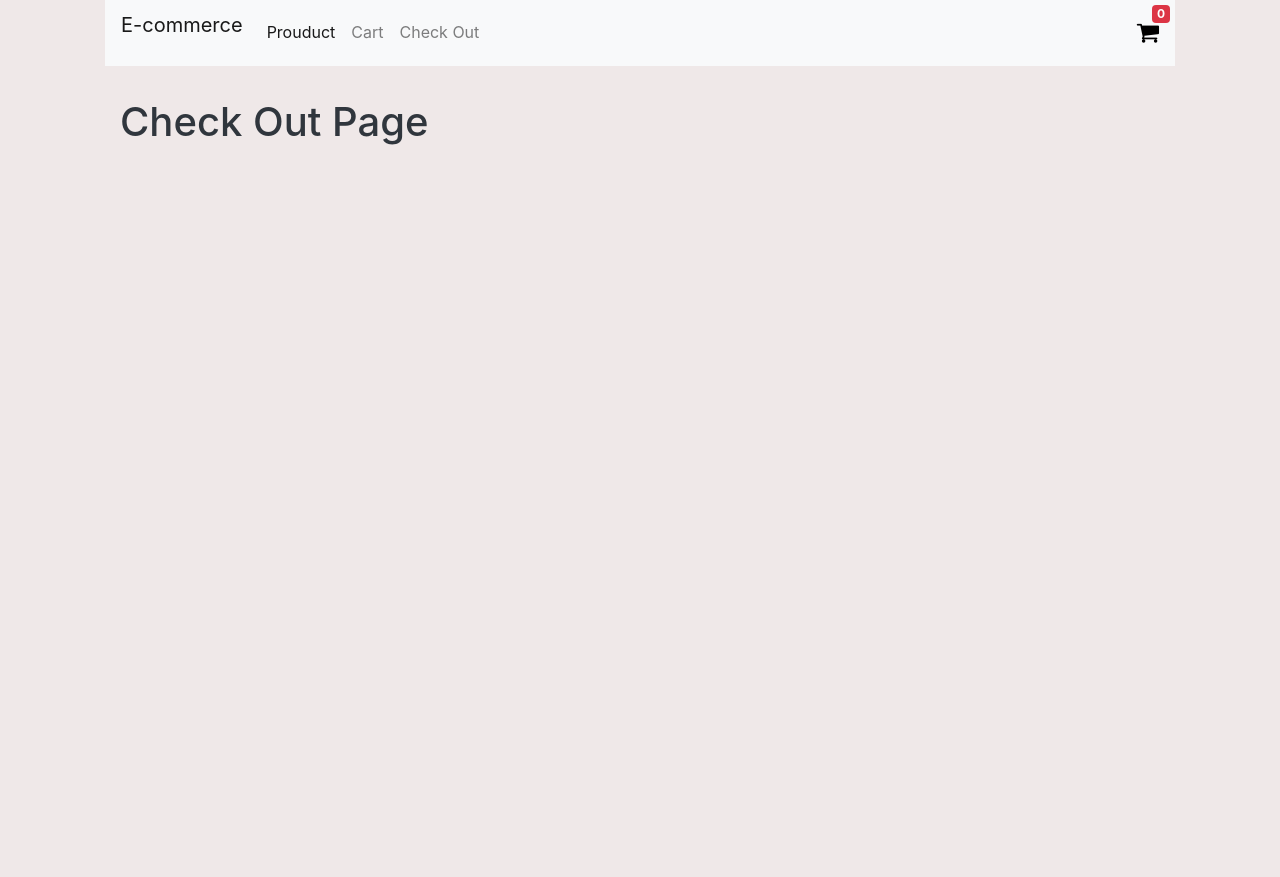
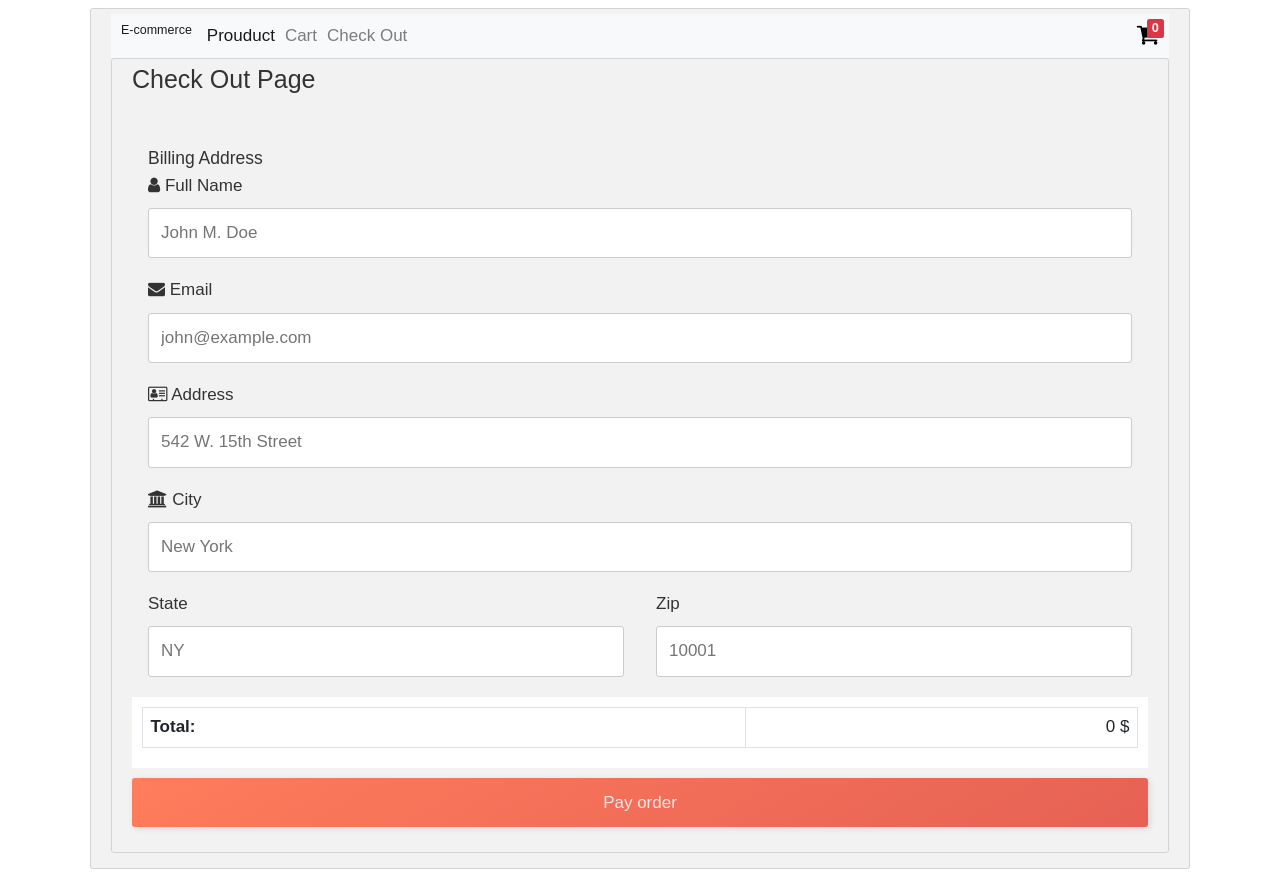
Before and after one commit to mohamed-ali-nemr/E-commerce, a React (Create React App) app: page /check-out in a window 1280 px wide. Before the commit the page ends 800 px from the top, so only its background shows below. Built offline with nearby package versions, Linux system fonts and the light colour scheme.

Commit message:
edit in checkout page

```diff
--- a/src/index.css
+++ b/src/index.css
@@ -280,3 +280,173 @@ code {
   font-family: source-code-pro, Menlo, Monaco, Consolas, "Courier New",
     monospace;
 }
+
+
+.quickcheckout-content.cart-content {
+  padding: 10px;
+  margin-bottom: 10px;
+  background-color: #fff;
+}
+.quickcheckout-content {
+  padding: 0px;
+  margin-bottom: 35px;
+}
+* {
+  -webkit-box-sizing: border-box;
+  -moz-box-sizing: border-box;
+  box-sizing: border-box;
+}
+user agent stylesheet
+div {
+  display: block;
+}
+body, .product-name.main-font, .gridlist .single-product .product-name, .gridlist .single-blog .blog-title, #title-holder #page-title {
+  font-family: 'Karla', sans-serif;
+}
+body {
+  color: #4C4C4C;
+  font-weight: 400;
+  width: 100%;
+  font-size: 14px;
+  line-height: 1.4;
+  transition: margin-left 500ms, margin-right 500ms;
+}
+body {
+  font-family: "Helvetica Neue",Helvetica,Arial,sans-serif;
+  font-size: 14px;
+  line-height: 1.42857143;
+  color: #333;
+  background-color: #fff;
+}
+html {
+  font-size: 10px;
+  -webkit-tap-highlight-color: rgba(0,0,0,0);
+}
+html {
+  font-family: sans-serif;
+  -webkit-text-size-adjust: 100%;
+  -ms-text-size-adjust: 100%;
+}
+:after, :before {
+  -webkit-box-sizing: border-box;
+  -moz-box-sizing: border-box;
+  box-sizing: border-box;
+}
+:after, :before {
+  -webkit-box-sizing: border-box;
+  -moz-box-sizing: border-box;
+  box-sizing: border-box;
+}
+
+
+body {
+  font-family: Arial;
+  font-size: 17px;
+  padding: 8px;
+}
+
+* {
+  box-sizing: border-box;
+}
+
+.row {
+  display: -ms-flexbox; /* IE10 */
+  display: flex;
+  -ms-flex-wrap: wrap; /* IE10 */
+  flex-wrap: wrap;
+  margin: 0 -16px;
+}
+
+.col-25 {
+  -ms-flex: 25%; /* IE10 */
+  flex: 25%;
+}
+
+.col-50 {
+  -ms-flex: 50%; /* IE10 */
+  flex: 50%;
+}
+
+.col-75 {
+  -ms-flex: 75%; /* IE10 */
+  flex: 75%;
+}
+
+.col-25,
+.col-50,
+.col-75 {
+  padding: 0 16px;
+}
+
+.container {
+  background-color: #f2f2f2;
+  padding: 5px 20px 15px 20px;
+  border: 1px solid lightgrey;
+  border-radius: 3px;
+}
+
+input[type=text] {
+  width: 100%;
+  margin-bottom: 20px;
+  padding: 12px;
+  border: 1px solid #ccc;
+  border-radius: 3px;
+}
+
+label {
+  margin-bottom: 10px;
+  display: block;
+}
+
+.icon-container {
+  margin-bottom: 20px;
+  padding: 7px 0;
+  font-size: 24px;
+}
+
+.btn {
+  background-color: #04AA6D;
+  color: white;
+  padding: 12px;
+  margin: 10px 0;
+  border: none;
+  width: 100%;
+  border-radius: 3px;
+  cursor: pointer;
+  font-size: 17px;
+}
+
+.btn:hover {
+  background-color: #45a049;
+}
+
+a {
+  color: #2196F3;
+}
+
+hr {
+  border: 1px solid lightgrey;
+}
+
+span.price {
+  float: right;
+  color: grey;
+}
+
+/* Responsive layout - when the screen is less than 800px wide, make the two columns stack on top of each other instead of next to each other (also change the direction - make the "cart" column go on top) */
+@media (max-width: 800px) {
+  .row {
+    flex-direction: column-reverse;
+  }
+  .col-25 {
+    margin-bottom: 20px;
+  }
+}
+
+th, td {
+  border-bottom: 1px solid #ddd;
+  text-align: left;
+  padding: 25px;
+  margin: 5px;
+
+}
--- a/src/pages/Cart.js
+++ b/src/pages/Cart.js
@@ -24,8 +24,7 @@ const Cart = (props) => {
         ))}
       </div>
       <br />
-      <h3>Total: {props.total}</h3>
-      <button className="btn btn-primary btn-block">Pay order</button>
+      <h3>Total: {props.total} $</h3>
     </div>
   );
 };
@@ -40,4 +39,6 @@ const mapStateToProps = (state) => {
   };
 };
 
+
+
 export default connect(mapStateToProps)(Cart);
--- a/src/pages/ChechOut.js
+++ b/src/pages/ChechOut.js
@@ -1,11 +1,145 @@
-import React from 'react'
+import React from "react";
+import { useState } from "react";
+import { connect } from "react-redux";
+import {clearCart} from "../store/actions/actions";
 
-const ChechOut = () => {
+
+const ChechOut = (props) => {
+
+  const handlePlaceOrder = () => {
+    // send the request to the server
+    // clear cart
+    props.clearCart();
+    alert('We recieved your order, and we are working on it.');
+};
+
   return (
     <div>
       <h1>Check Out Page </h1>
+<br/><br/>
+      {/* //first part from checkout */}
+      <div className="col-50">
+        <h3>Billing Address</h3>
+        <label htmlFor="fname">
+          <i className="fa fa-user"></i> Full Name
+        </label>
+        <input
+          type="text"
+          id="fname"
+          name="firstname"
+          placeholder="John M. Doe"
+        ></input>
+        <label htmlFor="email">
+          <i className="fa fa-envelope"></i> Email
+        </label>
+        <input
+          type="text"
+          id="email"
+          name="email"
+          placeholder="john@example.com"
+        ></input>
+        <label htmlFor="adr">
+          <i className="fa fa-address-card-o"></i> Address
+        </label>
+        <input
+          type="text"
+          id="adr"
+          name="address"
+          placeholder="542 W. 15th Street"
+        ></input>
+        <label htmlFor="city">
+          <i className="fa fa-institution"></i> City
+        </label>
+        <input type="text" id="city" name="city" placeholder="New York"></input>
+
+        <div className="row">
+          <div className="col-50">
+            <label htmlFor="state">State</label>
+            <input type="text" id="state" name="state" placeholder="NY"></input>
+          </div>
+          <div className="col-50">
+            <label htmlFor="zip">Zip</label>
+            <input type="text" id="zip" name="zip" placeholder="10001"></input>
+          </div>
+        </div>
+      </div>
+
+      {/* //seconed part from checkout */}
+      <div className="quickcheckout-content cart-content">
+        {props.cartItems.map((item, index) => (
+          <table key={index} className="quickcheckout-cart">
+            <thead>
+              <tr>
+                <td className="image">Image</td>
+                <td className="name">Product Name</td>
+                <td className="price1 hidden-xs hidden-sm">Price</td>
+                <td className="quantity">Quantity</td>
+                <td className="total text-right">Total</td>
+              </tr>
+            </thead>
+            <tbody>
+              <tr>
+                <td className="image">
+                  <img
+                    src={item.product.image}
+                    alt=""
+                    width="200"
+                    height="150"
+                  />
+                </td>
+
+                <td className="name card-body">
+                  <div>{item.product.title}</div>
+                </td>
+
+                <td className="card-text price1 hidden-xs hidden-sm">
+                  {item.product.price}
+                </td>
+
+                <td className="quantity">
+                  <div className="qty-block">{item.quantity}</div>
+                </td>
+
+                <td className="total text-right">
+                  {item.quantity * item.product.price} $
+                </td>
+              </tr>
+            </tbody>
+          </table>
+        ))}
+
+        <table className="table table-bordered total-list margin-b0">
+          <tbody>
+            <tr>
+              <td className="text-left" colSpan="4">
+                <b>Total:</b>
+              </td>
+              <td className="text-right">{props.total} $</td>
+            </tr>
+          </tbody>
+        </table>
+      </div>
+      <button className="btn btn-primary btn-block"  onClick={handlePlaceOrder}>Pay order</button>
+
     </div>
-  )
+
+  );
+};
+
+const mapStateToProps = (state) => {
+  return {
+    cartItems: state.cart,
+    total: state.cart.reduce(
+      (total, item) => total + item.quantity * item.product.price,
+      0
+    ),
+  };
+};
+
+const mapDispatchToProps = (dispatch) => {
+  return {
+      clearCart: () => dispatch(clearCart()),
+  };
 }
 
-export default ChechOut
+export default connect(mapStateToProps,mapDispatchToProps)(ChechOut);
--- a/src/store/actions/actions.js
+++ b/src/store/actions/actions.js
@@ -1,4 +1,4 @@
-import { ADD_TO_CART, REMOVE_FROM_CART } from "./types";
+import { ADD_TO_CART, REMOVE_FROM_CART, CLEAR_CART } from "./types";
 
 //action creator
 export function addToCart(productInfo, quantity) {
@@ -16,3 +16,10 @@ export function removeFromCart(index) {
     index,
   };
 }
+
+//action creator
+export function clearCart() {
+  return {
+    type: CLEAR_CART,
+  };
+}
--- a/src/store/actions/types.js
+++ b/src/store/actions/types.js
@@ -1,2 +1,3 @@
 export const ADD_TO_CART = "ADD_TO_CART";
 export const REMOVE_FROM_CART = "REMOVE_FROM_CART";
+export const CLEAR_CART = "CLEAR_CART";
--- a/src/store/reducers/index.js
+++ b/src/store/reducers/index.js
@@ -1,4 +1,4 @@
-import { ADD_TO_CART, REMOVE_FROM_CART } from "../actions/types";
+import { ADD_TO_CART, REMOVE_FROM_CART, CLEAR_CART } from "../actions/types";
 
 export default function cartReducer(state, action) {
   console.log(state, action);
@@ -10,7 +10,7 @@ export default function cartReducer(state, action) {
           ...state.cart,
           {
             product: action.productInfo,
-            quantity: action.quantity
+            quantity: action.quantity,
           },
         ],
       };
@@ -25,6 +25,12 @@ export default function cartReducer(state, action) {
       return new_state;
     }
 
+    case CLEAR_CART: {
+      const new_state = {...state };
+      new_state.cart = [];
+      return new_state;
+    }
+
     default:
       return state;
   }
```
